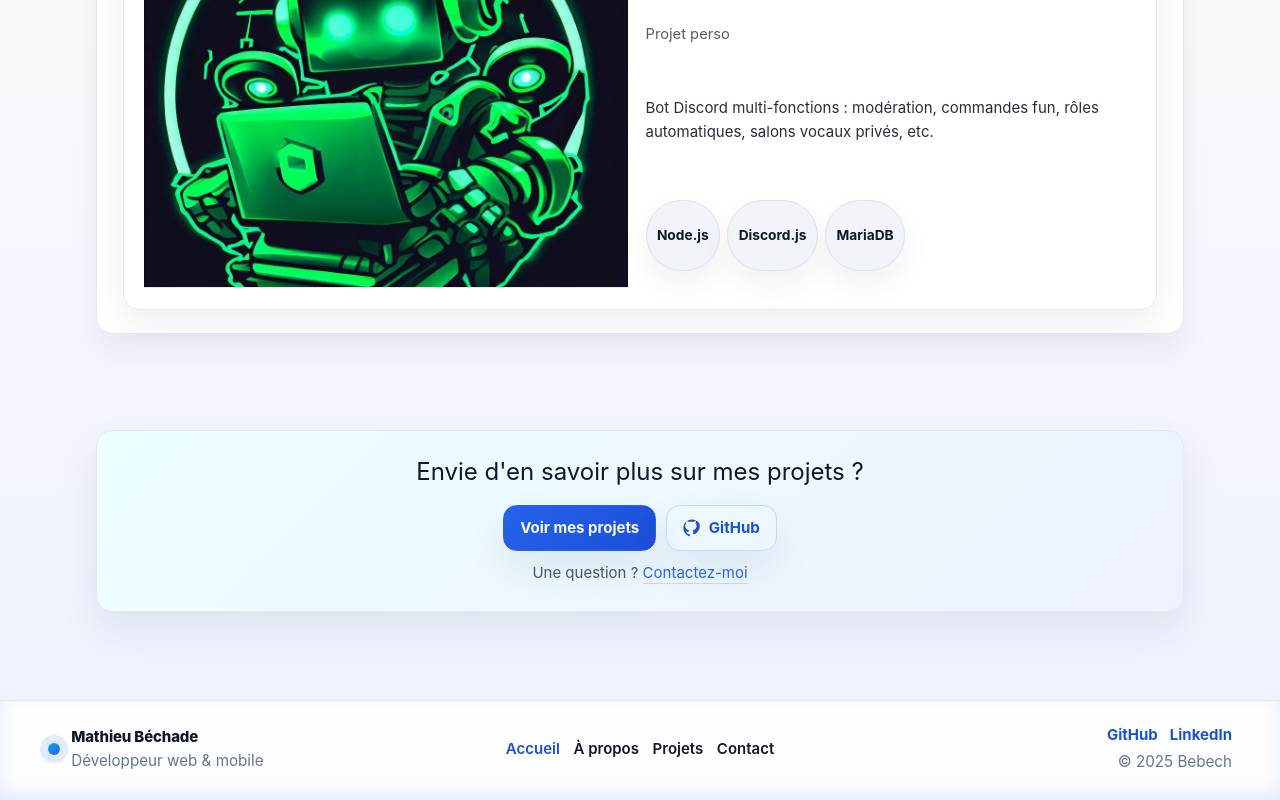
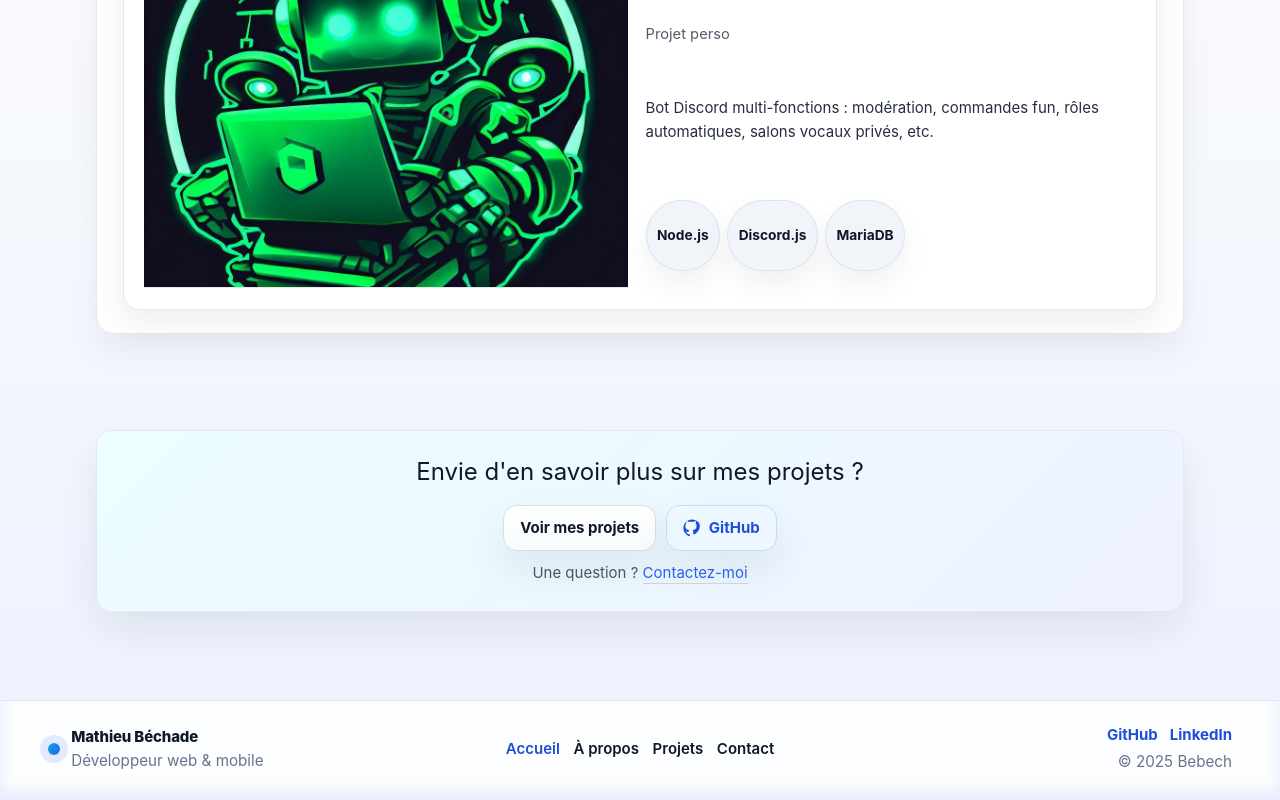
Before and after one commit to Mathbech/portfolio, a Vue app: page / in a window 1280 px wide. Shown: the part 2430-3230 px from the top of the page. Built offline with nearby package versions, Linux system fonts and the light colour scheme.

Commit message:
Chore: fix button class name for project link

```diff
--- a/src/components/home/ContactCta.vue
+++ b/src/components/home/ContactCta.vue
@@ -5,7 +5,7 @@
     <h2 id="contact-cta-title">Envie d'en savoir plus sur mes projets ?</h2>
 
     <div class="actions">
-      <RouterLink to="/projects" class="btn btn--primary" aria-label="Voir mes projets">
+      <RouterLink to="/projects" class="btn btn-primary" aria-label="Voir mes projets">
         Voir mes projets
       </RouterLink>
 
```
